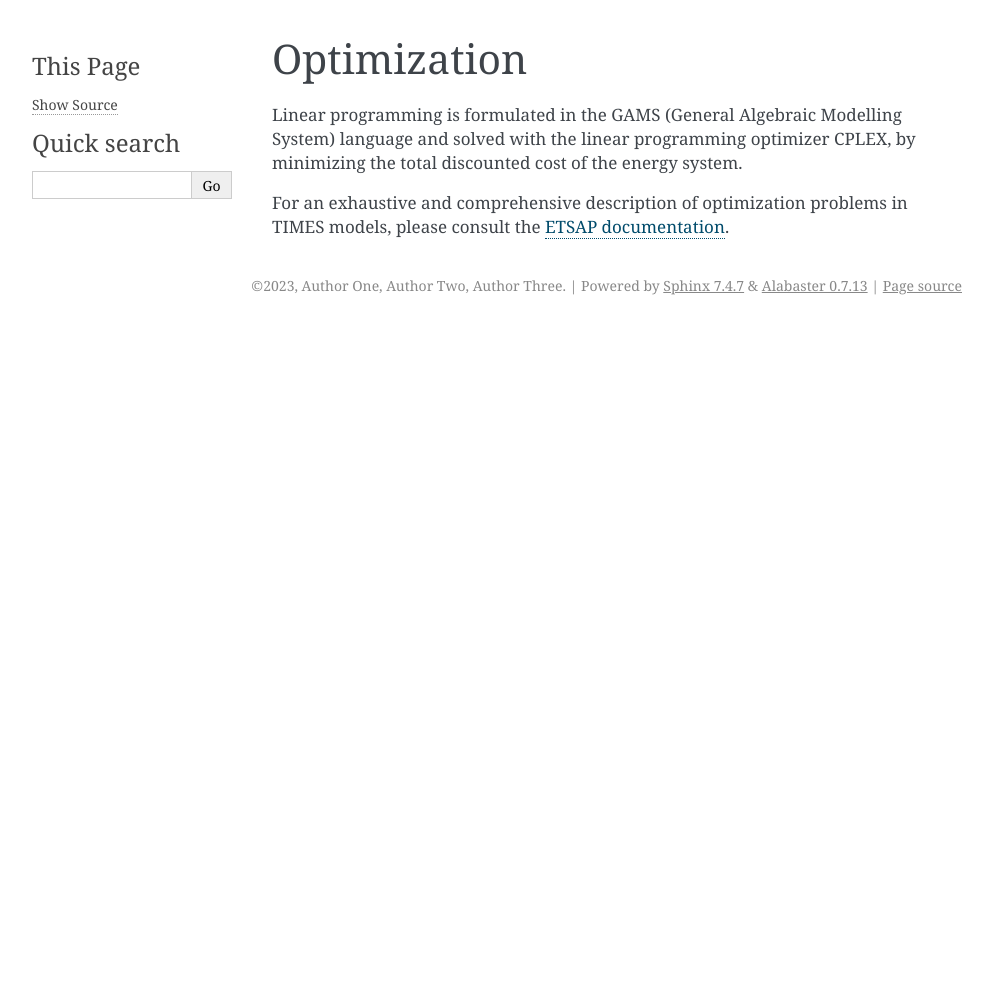
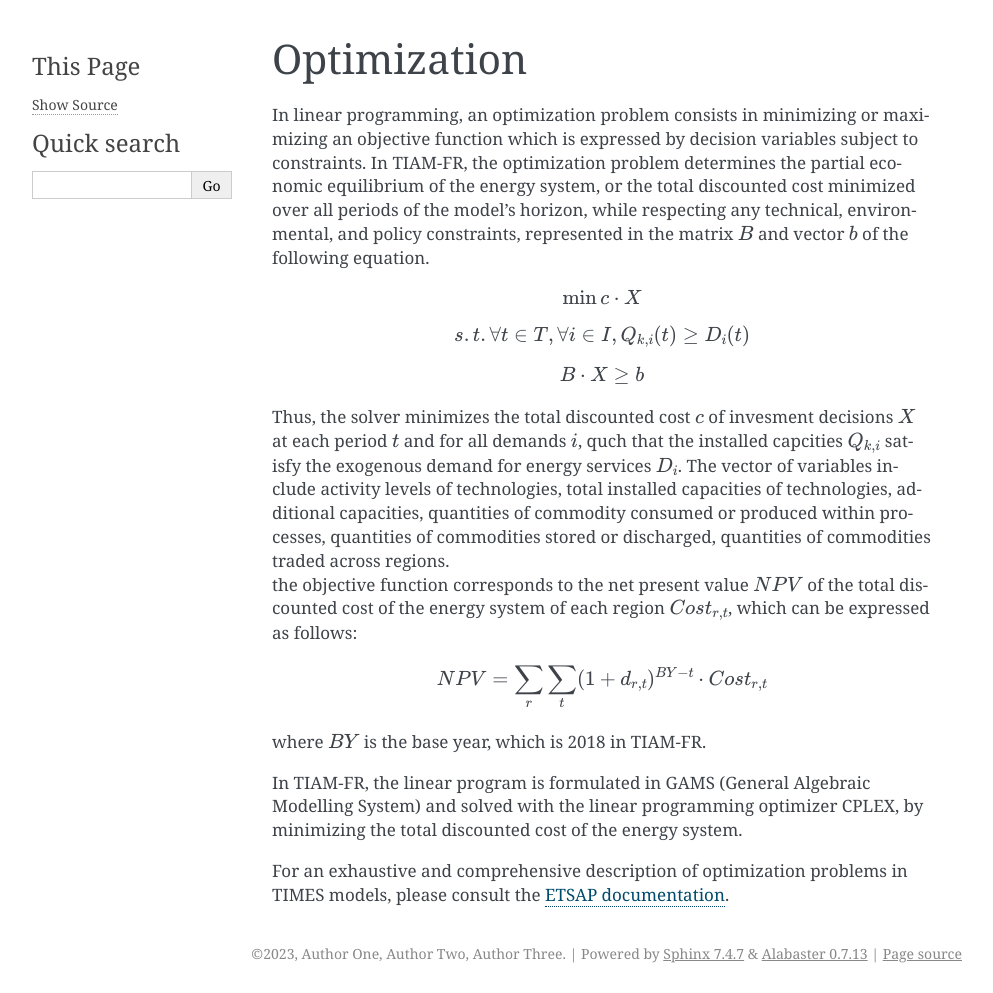
Before and after one commit to LucasDesport/tiam-fr, a Sphinx documentation site: the page built from docs/optimization/index.md, in a window 1280 px wide. Shown: the whole page, without its empty margins (148-1141 px from the left). Built offline with Sphinx 7.4.7, drawn with Linux system fonts in a browser that asks for light colours; before the commit the page ends 900 px from its top, so only the background shows below that.

Commit message:
Update index.md

```diff
--- a/docs/optimization/index.md
+++ b/docs/optimization/index.md
@@ -1,7 +1,29 @@
 # Optimization
 
-Linear programming is formulated in the GAMS (General Algebraic Modelling System) language and solved with the linear programming optimizer CPLEX, by
+In linear programming, an optimization problem consists in minimizing or maximizing an objective function which is expressed by decision variables subject to constraints. In TIAM-FR, the optimization problem determines the partial economic equilibrium  of the energy system, or the total discounted cost minimized over all periods of the model’s horizon, while respecting any technical, environmental, and policy constraints, represented in the matrix $B$ and vector $b$ of the following equation.
+
+$$
+\min c \cdot X
+$$
+
+$$
+s.t. \forall t \in T, \forall i \in I, Q_{k,i} (t) \geq D_i (t)
+$$
+
+$$
+B \cdot X \geq b
+$$
+
+Thus, the solver minimizes the total discounted cost $c$ of invesment decisions $X$ at each period $t$ and for all demands $i$, quch that the installed capcities $Q_{k,i}$ satisfy the exogenous demand for energy services $D_i$. The vector of variables include activity levels of technologies, total installed capacities of technologies, additional capacities, quantities of commodity consumed or produced within processes, quantities of commodities stored or discharged, quantities of commodities traded across regions.
+the objective function corresponds to the net present value $NPV$ of the total discounted cost of the energy system of each region $Cost_{r,t}$, which can be expressed as follows:
+
+$$
+NPV = \sum_r \sum_t (1+d_{r,t})^{BY-t} \cdot Cost_{r,t}
+$$
+
+where $BY$ is the base year, which is 2018 in TIAM-FR.
+
+In TIAM-FR, the linear program is formulated in GAMS (General Algebraic Modelling System) and solved with the linear programming optimizer CPLEX, by
 minimizing the total discounted cost of the energy system.
 
-
 For an exhaustive and comprehensive description of optimization problems in TIMES models, please consult the [ETSAP documentation](https://github.com/etsap-TIMES/TIMES_Documentation/blob/master/Documentation_for_the_TIMES_Model-Part-II.pdf).
```
